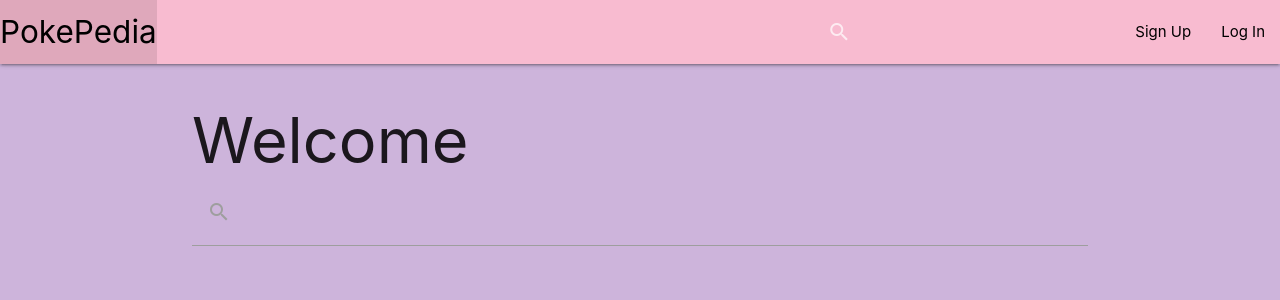
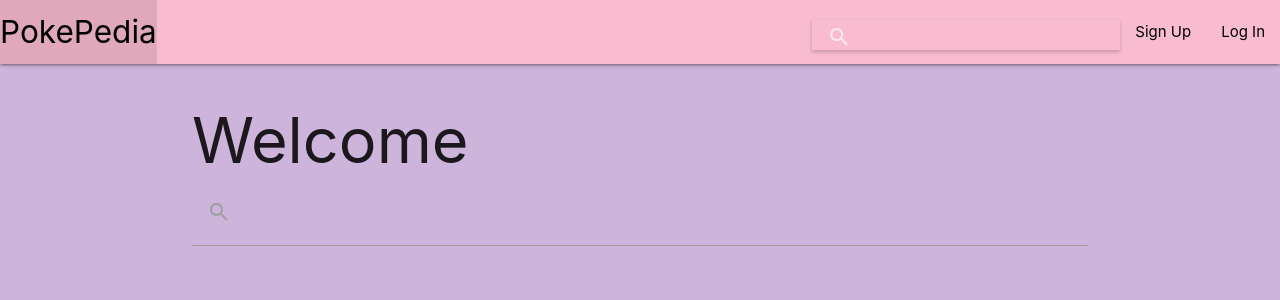
Before and after one commit to bbonning4/pokepedia, a Django app: page / in a window 1280 px wide. Shown: the top 300 px of the page. Run offline with Django 3.2, Linux system fonts and the light colour scheme.

Commit message:
search in nav bar

```diff
--- a/main_app/templates/base.html
+++ b/main_app/templates/base.html
@@ -25,11 +25,11 @@
                 </ul>
                 <ul class="right">
                     <li>
-                        <div class="nav-wrapper">
+                        <div class="nav-wrapper" style="margin-top: 20px; height: 30px;">
                             <form method="GET" action="{% url 'search' %}">
                                 <div class="input-field">
-                                  <input id="search" type="search" name="pokemon_name" required>
-                                  <label class="label-icon" for="search"><i class="material-icons">search</i></label>
+                                  <input id="search" type="search" name="pokemon_name" required style="box-shadow: 0 2px 4px rgba(0, 0, 0, 0.2);">
+                                  <label class="label-icon" for="search"><i style="margin-top: -15px;" class="material-icons">search</i></label>
                                 </div>
                             </form>
                         </div>
```
Also changed, not shown: main_app/static/css/style.css (line endings or trailing spaces).
